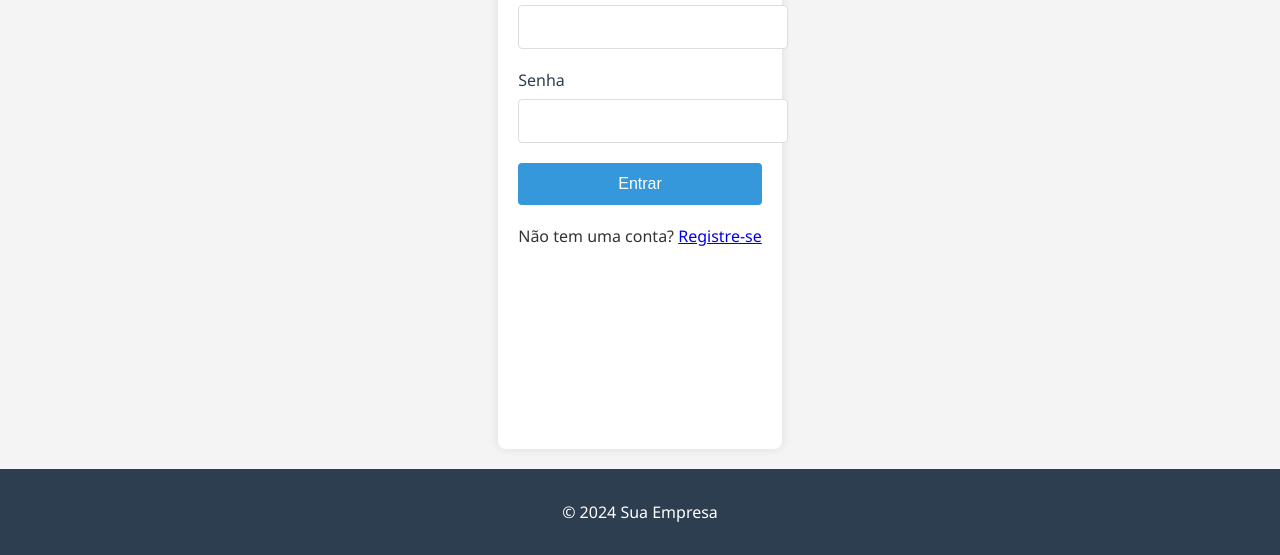
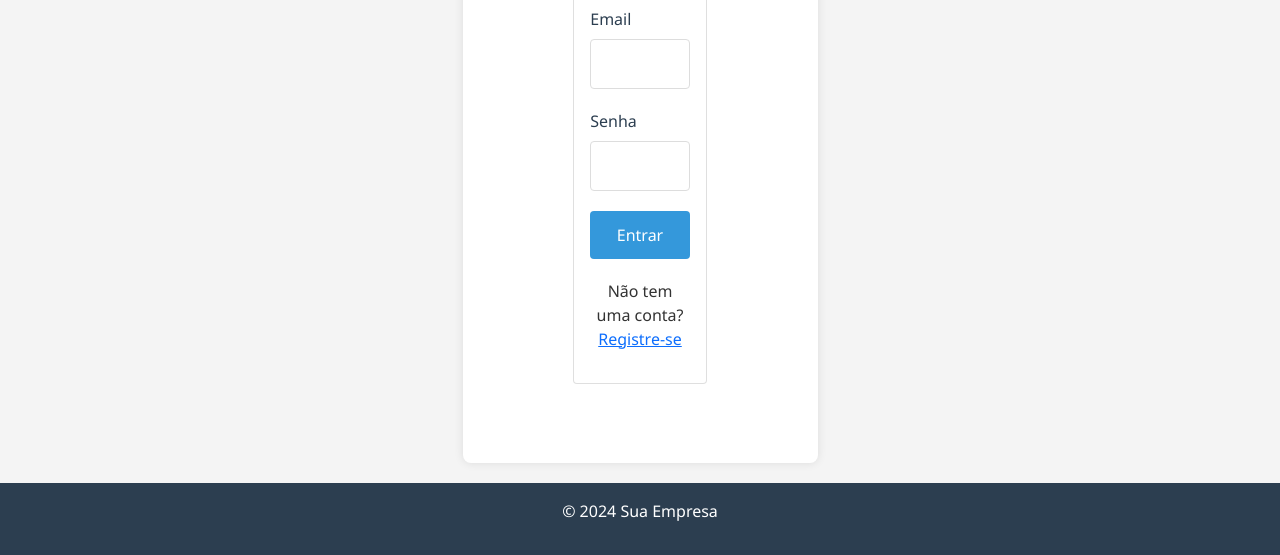
Before and after one commit to Tazmania2/hackdebora1gemine, a plain HTML site: page app/index.html in a window 1280 px wide. Shown: the part 245-800 px from the top of the page. Drawn offline with nearby package versions, Linux system fonts and the light colour scheme; some packages are replaced by stand-ins of ours.

Commit message:
Update index.html

```diff
--- a/app/index.html
+++ b/app/index.html
@@ -5,6 +5,8 @@
     <meta name="viewport" content="width=device-width, initial-scale=1.0">
     <base href="/">
     <title>Funifier Loyalty App</title>
+    <!-- Bootstrap CSS -->
+    <link href="https://cdn.jsdelivr.net/npm/bootstrap@5.1.3/dist/css/bootstrap.min.css" rel="stylesheet">
     <link rel="stylesheet" href="css/style.css">
     <!-- AngularJS -->
     <script src="https://ajax.googleapis.com/ajax/libs/angularjs/1.8.2/angular.min.js"></script>
```
